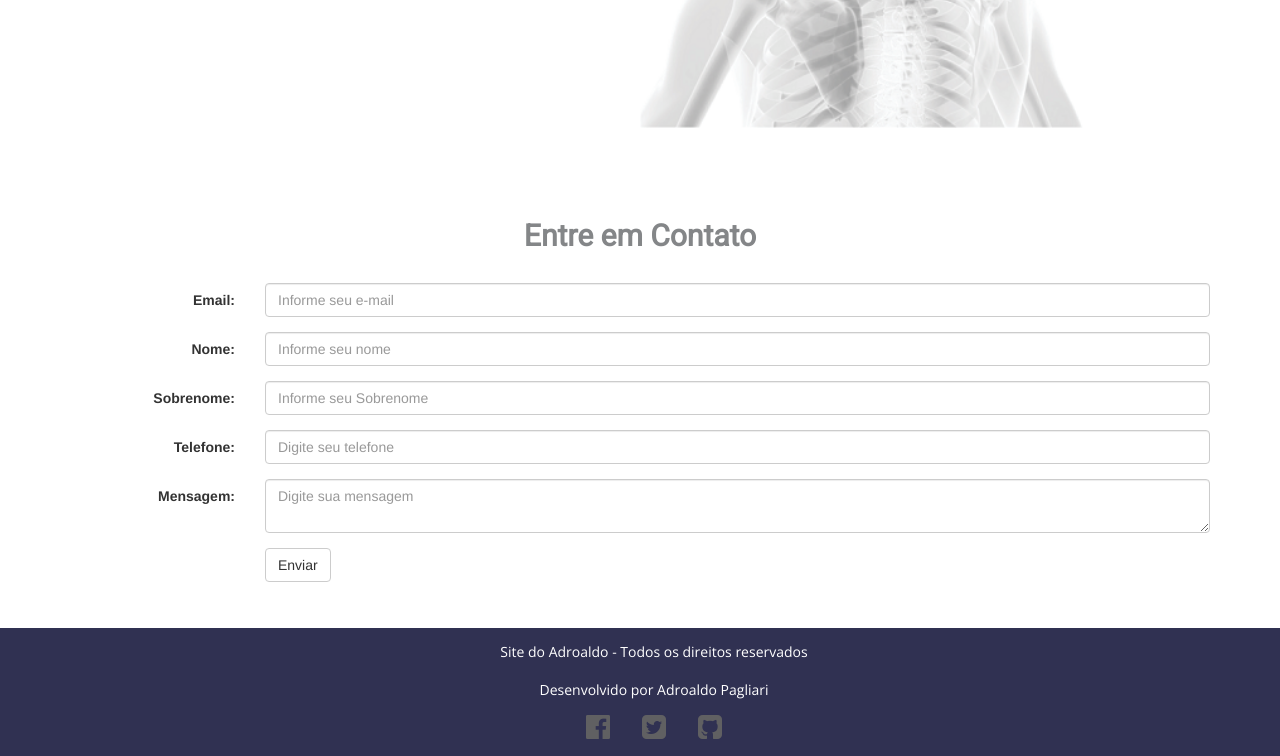
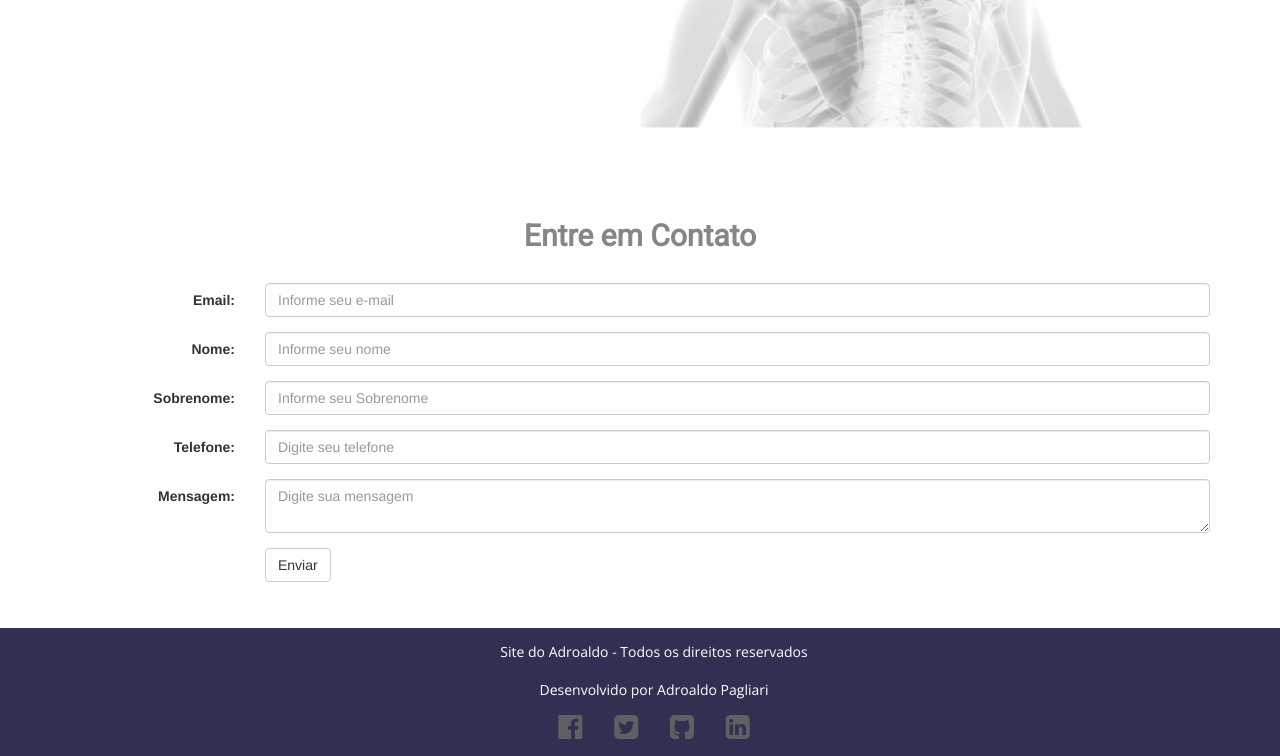
Before and after one commit to adroaldopagliari/portifolio, a plain HTML site: page index.html in a window 1280 px wide. Shown: the part 1779-2535 px from the top of the page. Drawn offline with nearby package versions, Linux system fonts and the light colour scheme.

Commit message:
Adicionado botão para o linkedIN

```diff
--- a/index.html
+++ b/index.html
@@ -150,6 +150,7 @@
 			<a href="https://www.facebook.com/Adroald0"><i class="fa fa-facebook-official fa-2x"></i></a>
 			<a href="https://twitter.com/adroald0"><i class="fa fa-twitter-square fa-2x"></i></a>
 			<a href="https://github.com/adroaldopagliari"><i class="fa fa-github-square fa-2x"></i>	</a>
+			<a href="https://br.linkedin.com/in/adroaldo-pagliari-5856363b"><i class="fa fa-linkedin-square fa-2x"></i></a>
 		</footer>
 		<script type="text/javascript">
 			$("#btnmenu").click(function(){
```
